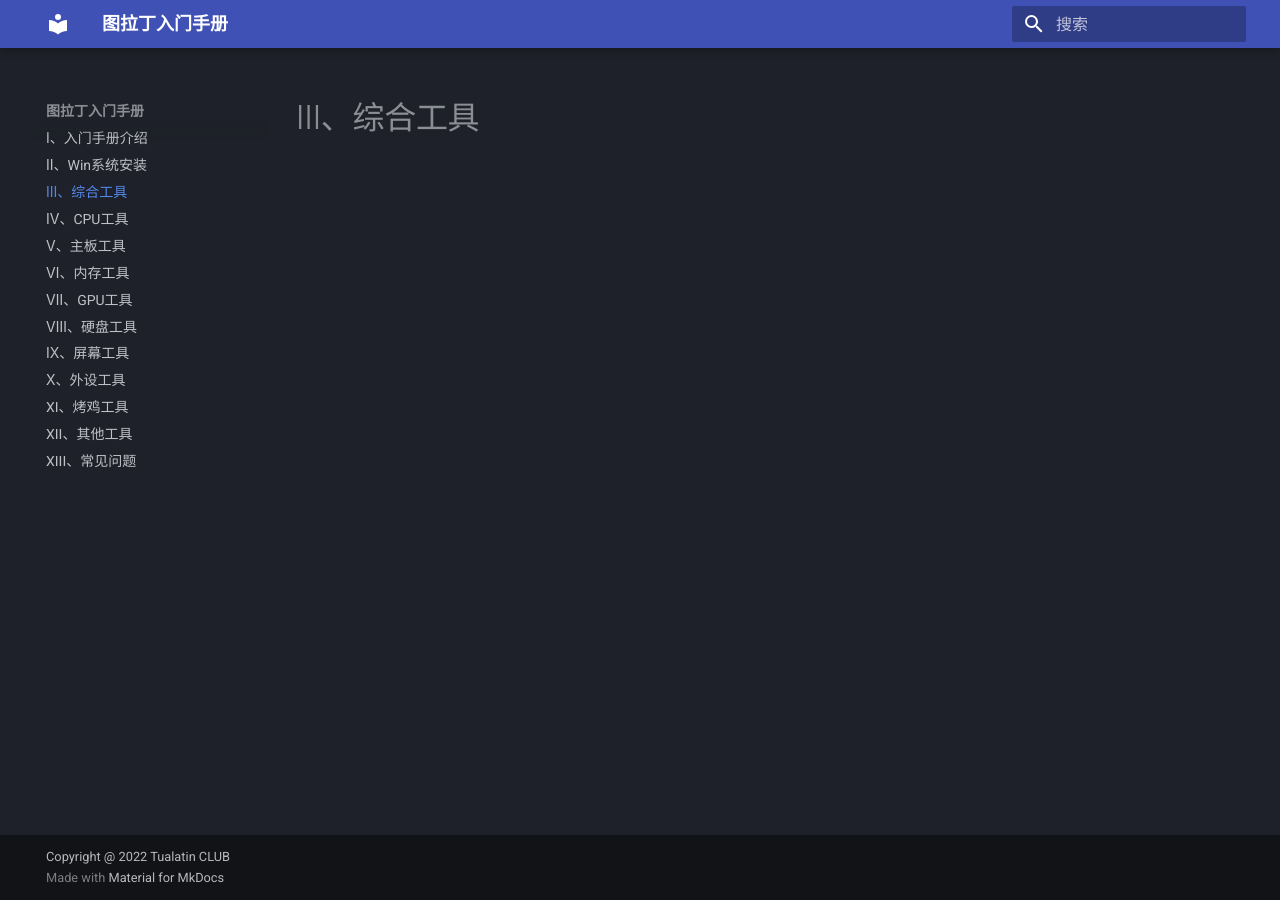
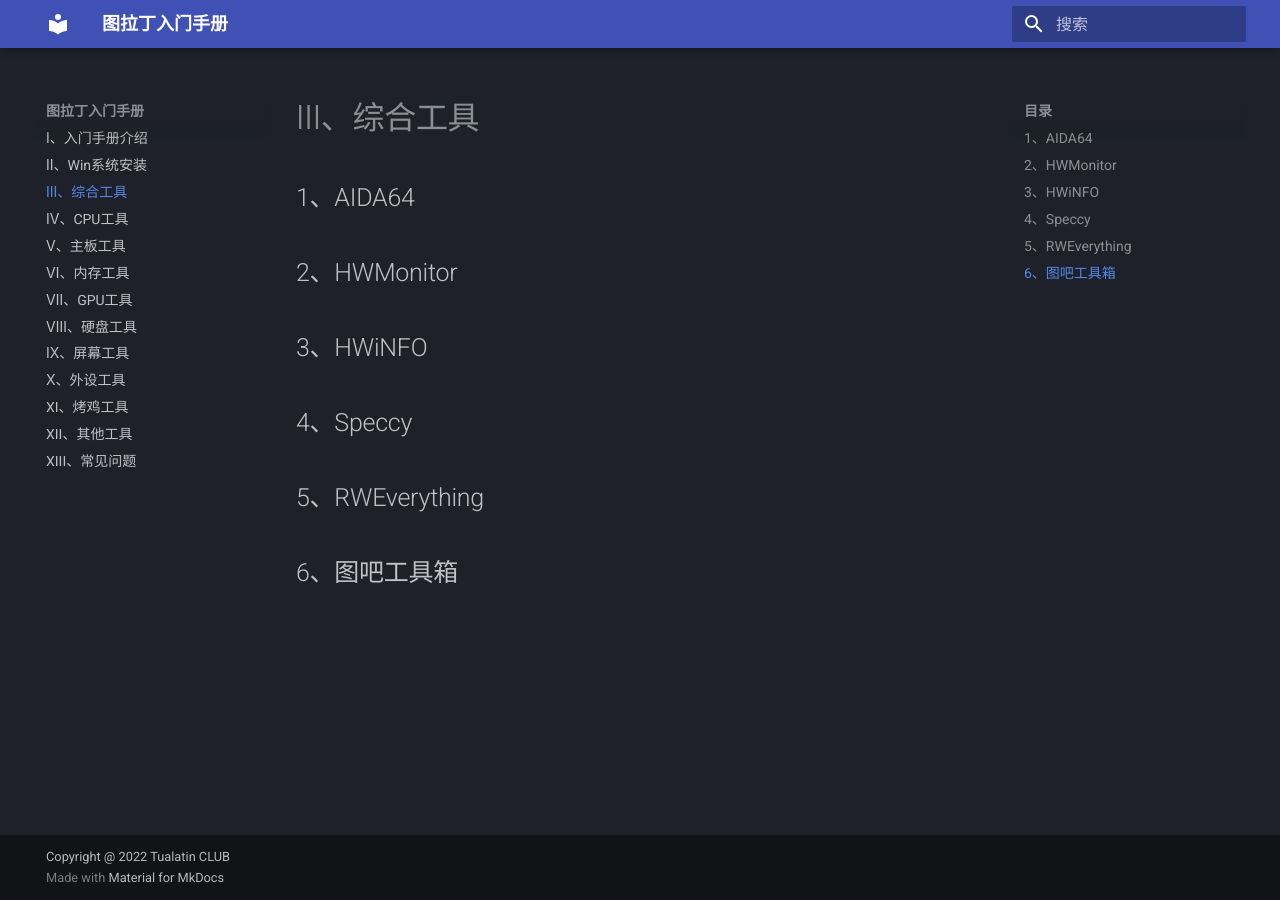
Before and after one commit to Radddder/radddder.github.io, an MkDocs documentation site: the page built from docs/sys.md, in a window 1280 px wide. Built offline with MkDocs 1.6.1 and Material for MkDocs 9.7.7, drawn with Linux system fonts in a browser that asks for light colours.

Commit message:
sys tools start

```diff
--- a/docs/sys.md
+++ b/docs/sys.md
@@ -1 +1,12 @@
 # Ⅲ、综合工具
+## 1、AIDA64
+
+## 2、HWMonitor
+
+## 3、HWiNFO
+
+## 4、Speccy
+
+## 5、RWEverything
+
+## 6、图吧工具箱
```
Also changed, not shown: docs/index.md (+5 -0 lines), docs/win.md (+2 -1 lines), site/index.html, site/search/search_index.json, site/sys/index.html, site/win/index.html, 1 other file.
